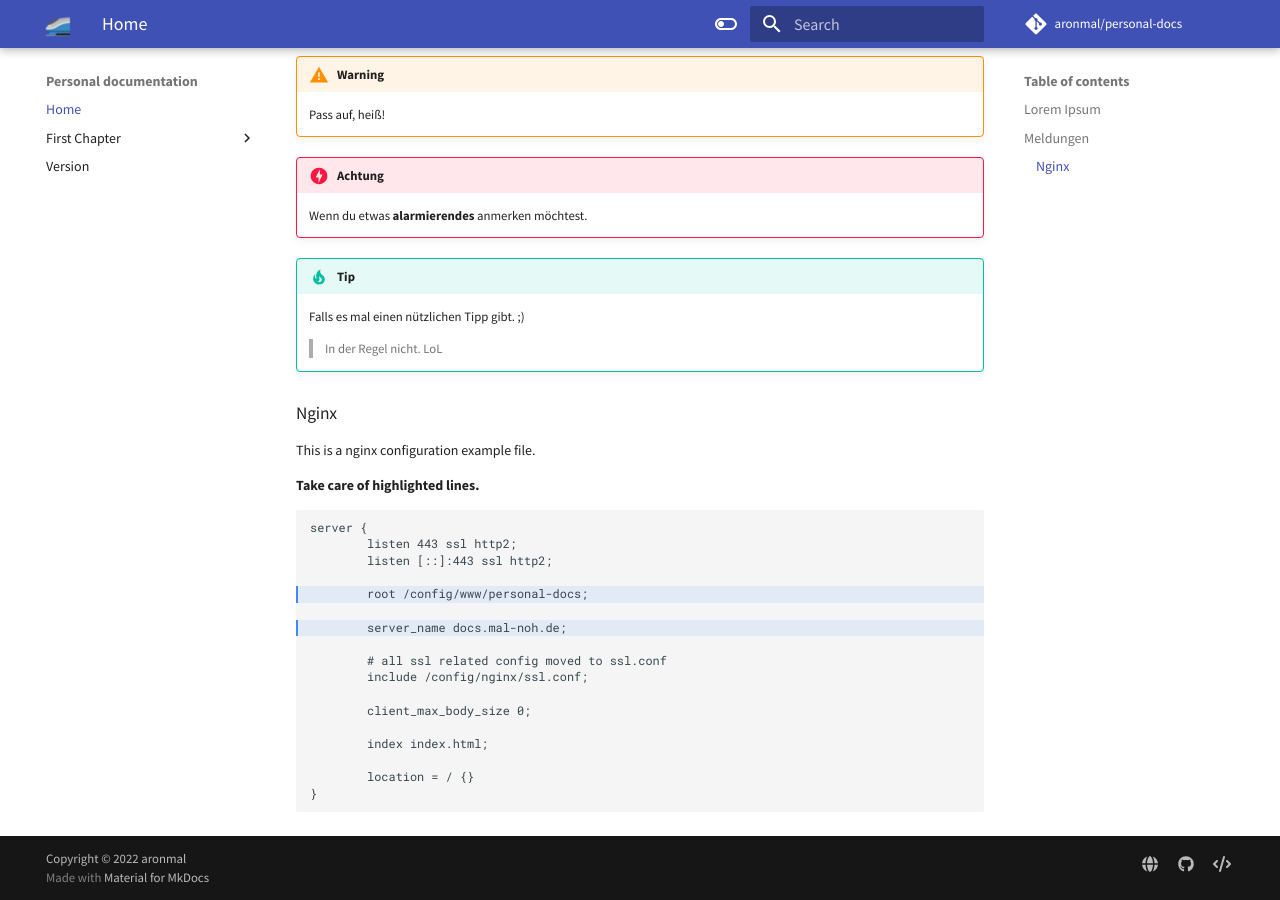
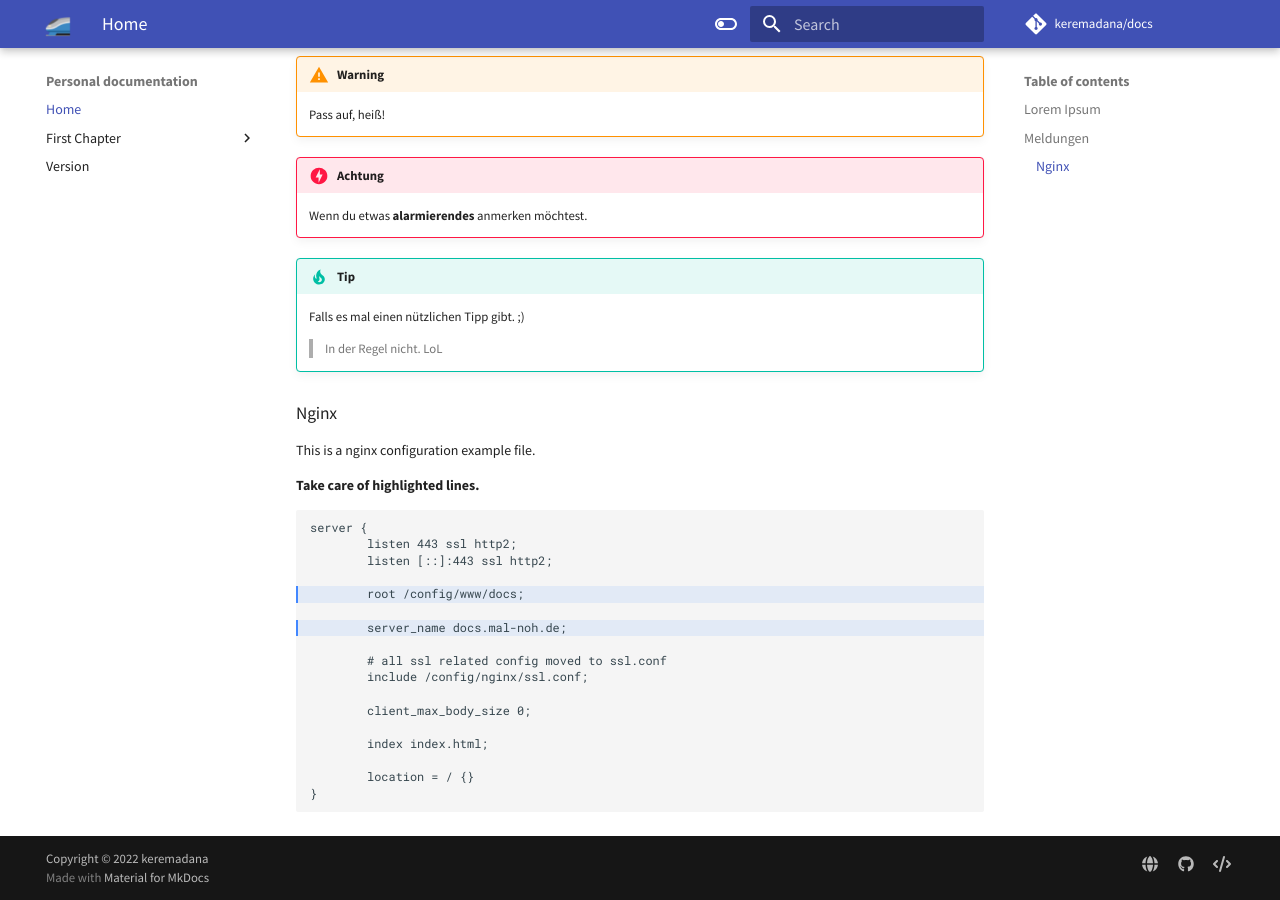
Before and after one commit to keremadana/docs, an MkDocs documentation site: the page built from docs/index.md, in a window 1280 px wide and 900 px high, scrolled down 506 px. Built offline with MkDocs 1.6.1 and Material for MkDocs 9.7.7, drawn with Linux system fonts in a browser that asks for light colours; comment, search, counter and statistics services are not loaded.

```diff
--- a/docs/index.md
+++ b/docs/index.md
@@ -38,7 +38,7 @@ server {
         listen 443 ssl http2;
         listen [::]:443 ssl http2;
 
-        root /config/www/personal-docs;
+        root /config/www/docs;
 
         server_name docs.mal-noh.de;
 
--- a/mkdocs.yml
+++ b/mkdocs.yml
@@ -1,10 +1,10 @@
 site_name: 'Personal documentation'
 site_url: https://docs.mal-noh.de/
-repo_name: aronmal/personal-docs
-repo_url: https://github.com/aronmal/personal-docs
+repo_name: keremadana/docs
+repo_url: https://github.com/keremadana/docs
 edit_uri: ./edit/main/docs/
-site_author: 'aronmal'
-copyright: "Copyright &copy; 2022 aronmal"
+site_author: 'keremadana'
+copyright: "Copyright &copy; 2022 keremadana"
 
 theme:
   name: material
@@ -57,9 +57,9 @@ extra:
     - icon: fontawesome/solid/globe
       link: https://mal-noh.de
     - icon: fontawesome/brands/github
-      link: https://github.com/aronmal
+      link: https://github.com/keremadana
     - icon: fontawesome/solid/code
-      link: https://github.com/aronmal/personal-docs
+      link: https://github.com/keremadana/docs
   theme:
     palette:
       primary: indigo
```
Also changed, not shown: docs/assets/images/favicon.ico.
